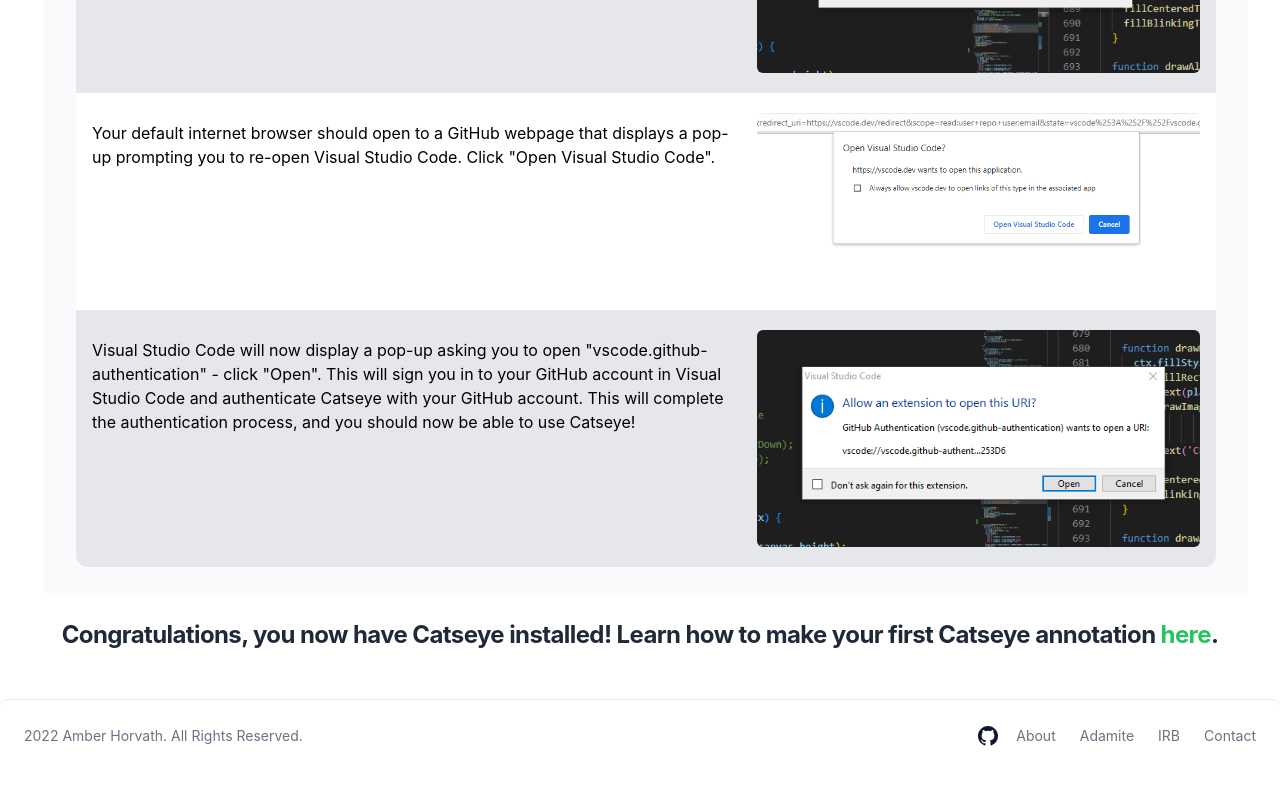
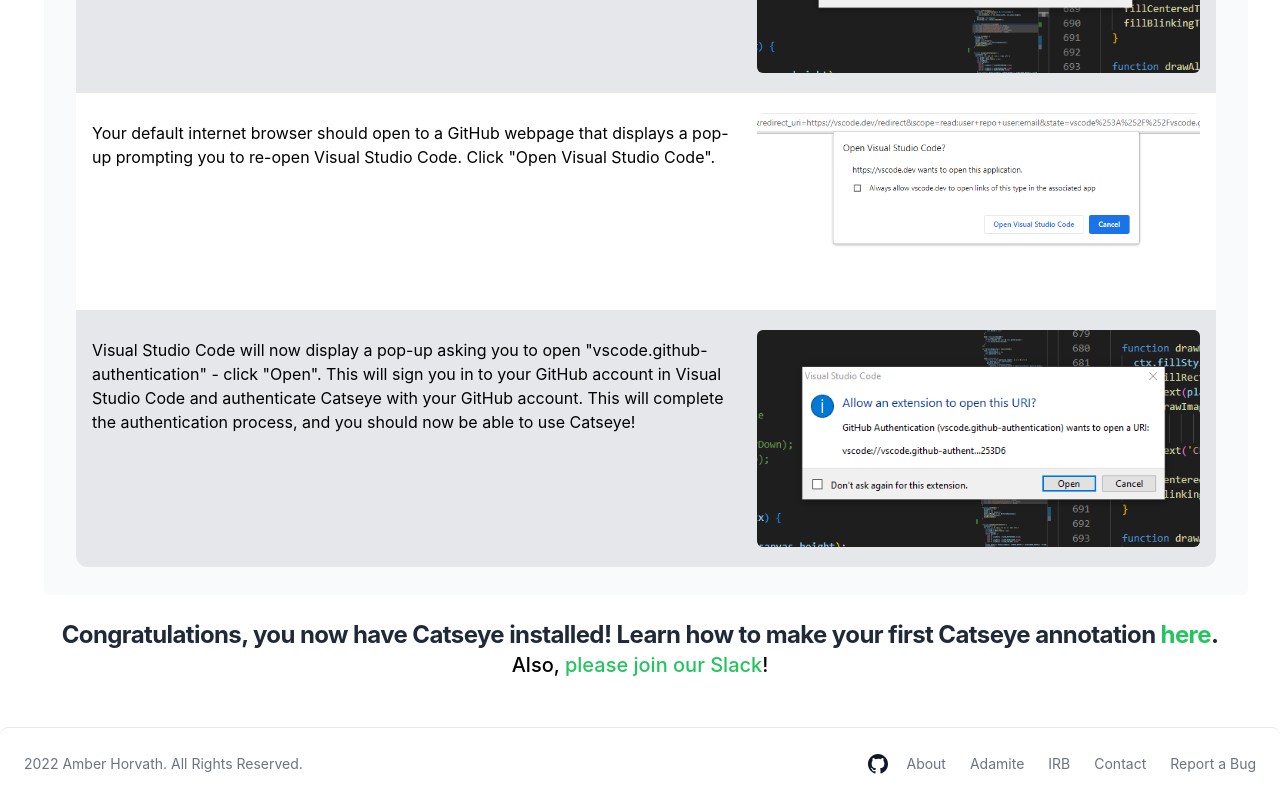
Before and after one commit to horvathaa/catseye-site, a React (Create React App) app: page / in a window 1280 px wide. Shown: the part 2955-3755 px from the top of the page. Before the commit the page ends 3727 px from the top, so only its background shows below. Built offline with nearby package versions, Linux system fonts and the light colour scheme.

Commit message:
add Slack and bug report links

```diff
--- a/src/components/documentation/documentation.js
+++ b/src/components/documentation/documentation.js
@@ -74,7 +74,7 @@
             <div className="mx-auto flex max-w-screen-2xl">
                 <SideNavigationBar navInView={navInView} />
                 <div className="relative flex z-10 pb-8 sm:pb-16 md:pb-20 lg:w-full lg:pb-28 xl:pb-32">
-                    <main className="mx-auto mt-4 w-4/5">
+                    <main className="mx-auto mt-4">
                         <div className="lg:text-center p-4">
                             <h2 className="text-lg font-semibold text-lime-600">
                                 Documentation
--- a/src/components/footer.js
+++ b/src/components/footer.js
@@ -65,9 +65,19 @@
                 <li>
                     <a
                         href="mailto:ahorvath@andrew.cmu.edu"
+                        className="mr-4 hover:underline md:mr-6"
+                    >
+                        Contact
+                    </a>
+                </li>
+                <li>
+                    <a
+                        href="https://forms.gle/Q2BSeAreCBAeGa29A"
+                        target={'_blank'}
+                        rel="noreferrer"
                         className="hover:underline"
                     >
-                        Contact
+                        Report a Bug
                     </a>
                 </li>
             </ul>
--- a/src/components/getStarted.js
+++ b/src/components/getStarted.js
@@ -219,7 +219,7 @@
                         )
                     })}
                 </ul>
-                <div className="lg:text-center">
+                <div className="lg:text-center font-medium lg:text-xl sm:text-4xl">
                     <h1 className="mt-2 font-bold leading-8 tracking-tight text-gray-800 lg:text-2xl sm:text-4xl">
                         Congratulations, you now have Catseye installed! Learn
                         how to make your first Catseye annotation{' '}
@@ -235,6 +235,16 @@
                         </button>
                         .
                     </h1>
+                    Also,{' '}
+                    <a
+                        className="text-green-500 hover:text-green-400 hover:underline"
+                        href="https://join.slack.com/t/adamite/shared_invite/zt-1elrbmyrb-oAdtxtFi2cSuH26ssPe~6Q"
+                        target={'_blank'}
+                        rel="noreferrer"
+                    >
+                        please join our Slack
+                    </a>
+                    !
                 </div>
             </div>
         </div>
```
